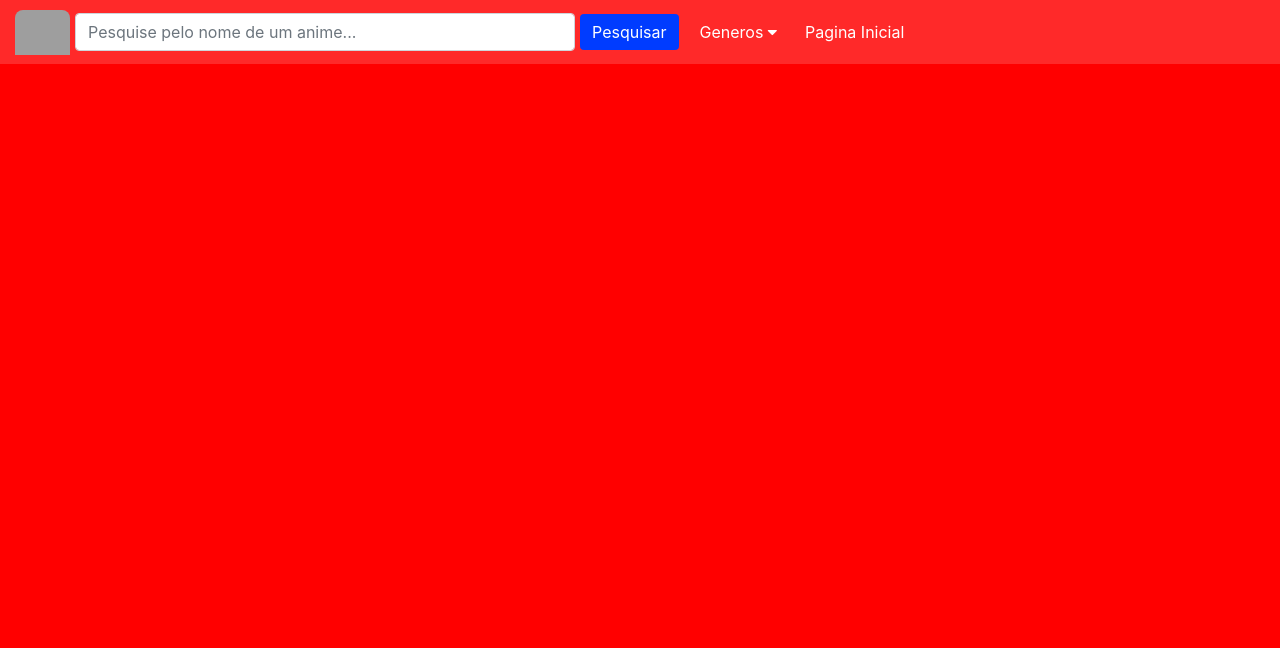
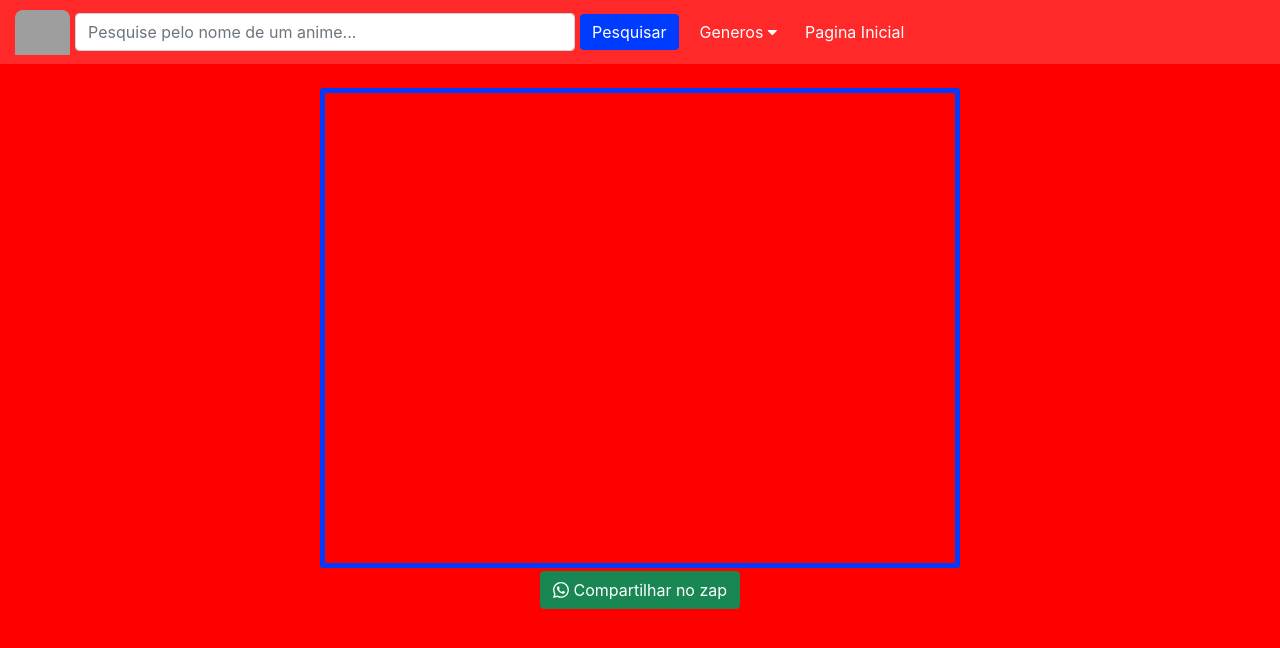
Before and after one commit to Carlvshns/film-page-with-react, a React (Create React App) app in the folder frontend/: page /form/1 in a window 1280 px wide. Shown: the top 648 px of the page. Built offline with nearby package versions, Linux system fonts and the light colour scheme; no server answers; grey boxes are pictures that could not be loaded.

Commit message:
whatsapp share and form css edits

```diff
--- a/frontend/src/components/FormCard/index.tsx
+++ b/frontend/src/components/FormCard/index.tsx
@@ -1,13 +1,21 @@
 import axios from "axios";
 import { createRef, useEffect, useState } from "react";
 import { Movie } from "../../types/movie";
-import { BASE_URL } from "../../utils/requests";
+import { BASE_URL, FRONT_URL } from "../../utils/requests";
+import './styles.css';
 
 type Props = {
     movieId : string;
 }
 
 function FormCard( { movieId } : Props){
+
+    const shareWhatsappSubmit = (event: React.FormEvent<HTMLFormElement>) => {
+
+        event.preventDefault();
+
+        return window.open(`https://wa.me/?text=${FRONT_URL}/form/${movie?.id}`, '_blank');
+    };
 
     const [movie, setMovie] = useState<Movie>();
 
@@ -27,9 +35,17 @@
             </div>
         <div>
 
-        <iframe src={movie?.adress} width="640" height="480" ref={inputRef} allow="autoplay">
+        <iframe id="iframeDiv" src={movie?.adress} width="640" height="480" ref={inputRef} allow="autoplay">
         </iframe>
         </div>
+        <form onSubmit={shareWhatsappSubmit}>
+            <button id="whatsappButton" className="btn btn-success" type="submit" value="submit">
+            <svg xmlns="http://www.w3.org/2000/svg" width="16" height="16" fill="currentColor" className="bi bi-whatsapp" viewBox="0 0 16 16">
+                <path d="M13.601 2.326A7.854 7.854 0 0 0 7.994 0C3.627 0 .068 3.558.064 7.926c0 1.399.366 2.76 1.057 3.965L0 16l4.204-1.102a7.933 7.933 0 0 0 3.79.965h.004c4.368 0 7.926-3.558 7.93-7.93A7.898 7.898 0 0 0 13.6 2.326zM7.994 14.521a6.573 6.573 0 0 1-3.356-.92l-.24-.144-2.494.654.666-2.433-.156-.251a6.56 6.56 0 0 1-1.007-3.505c0-3.626 2.957-6.584 6.591-6.584a6.56 6.56 0 0 1 4.66 1.931 6.557 6.557 0 0 1 1.928 4.66c-.004 3.639-2.961 6.592-6.592 6.592zm3.615-4.934c-.197-.099-1.17-.578-1.353-.646-.182-.065-.315-.099-.445.099-.133.197-.513.646-.627.775-.114.133-.232.148-.43.05-.197-.1-.836-.308-1.592-.985-.59-.525-.985-1.175-1.103-1.372-.114-.198-.011-.304.088-.403.087-.088.197-.232.296-.346.1-.114.133-.198.198-.33.065-.134.034-.248-.015-.347-.05-.099-.445-1.076-.612-1.47-.16-.389-.323-.335-.445-.34-.114-.007-.247-.007-.38-.007a.729.729 0 0 0-.529.247c-.182.198-.691.677-.691 1.654 0 .977.71 1.916.81 2.049.098.133 1.394 2.132 3.383 2.992.47.205.84.326 1.129.418.475.152.904.129 1.246.08.38-.058 1.171-.48 1.338-.943.164-.464.164-.86.114-.943-.049-.084-.182-.133-.38-.232z"/>
+            </svg>
+            <span>&nbsp;Compartilhar no zap</span>
+            </button>
+        </ form>
         </div>
     )
 }
--- /dev/null
+++ b/frontend/src/components/FormCard/styles.css
@@ -0,0 +1,31 @@
+#nameMovieInForm{
+    display: flex;
+    flex-direction: row;
+    justify-content: center;
+    align-items: center;
+    color: #ffffff;
+  }
+  #synopsis{
+    display: flex;
+    flex-direction: row;
+    justify-content: center;
+    align-items: center;
+    color: #ffffff;
+  }
+#iframeDiv{
+    display: flex;
+    justify-content: center;
+    align-items: center;
+    border: 5px solid #003cff;
+    border-radius: 3px;
+    margin: 0 auto;
+}
+#whatsappButton{
+  display: flex;
+  flex-direction: row;
+  justify-content: center;
+  align-items: center;
+  margin: 0 auto;
+  margin-top: 3px;
+  margin-bottom: 3px;
+}
--- a/frontend/src/components/MovieCard/index.tsx
+++ b/frontend/src/components/MovieCard/index.tsx
@@ -12,7 +12,7 @@
             <img className="image-movie-global" src={movie.image} alt={movie.name} />
             <div className="movie-card-2nd-container">
                 <div className="movie-card-3rd-container">
-                <h5 id="movieName">{movie.name}</h5>
+                <h5 id="movieCardName">{movie.name}</h5>
                 </div>
                 <Link to={`/form/${movie.id}`}>
                     <div className="btn btn-primary" id="assistirButton">Assistir</div>
--- a/frontend/src/index.css
+++ b/frontend/src/index.css
@@ -41,6 +41,9 @@
   border-radius: 8px 8px 8px 8px;
   margin-bottom: 5px;
 }
+#movieCardName{
+  color: #000000;
+}
 .movie-card-3rd-container{
   display: flex;
   flex-direction: row;
@@ -72,18 +75,6 @@
   align-items: center;
 }
 #paginationButton{
-  display: flex;
-  flex-direction: row;
-  justify-content: center;
-  align-items: center;
-}
-#movieName{
-  display: flex;
-  flex-direction: row;
-  justify-content: center;
-  align-items: center;
-}
-#synopsis{
   display: flex;
   flex-direction: row;
   justify-content: center;
--- a/frontend/src/utils/requests.ts
+++ b/frontend/src/utils/requests.ts
@@ -1,3 +1,3 @@
 export const BASE_URL = process.env.REACT_APP_BACKEND_URL ?? "http://localhost:8080";
 
-export const SEARCH_URL = "http://localhost:3000/search/";
+export const FRONT_URL = "http://localhost:3000";
```
